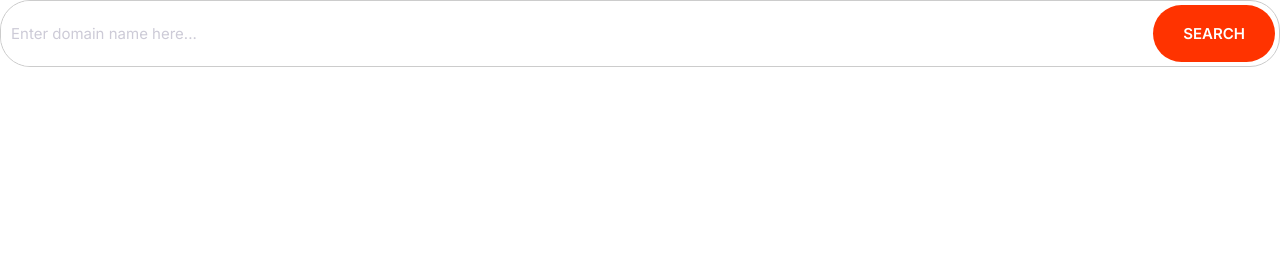
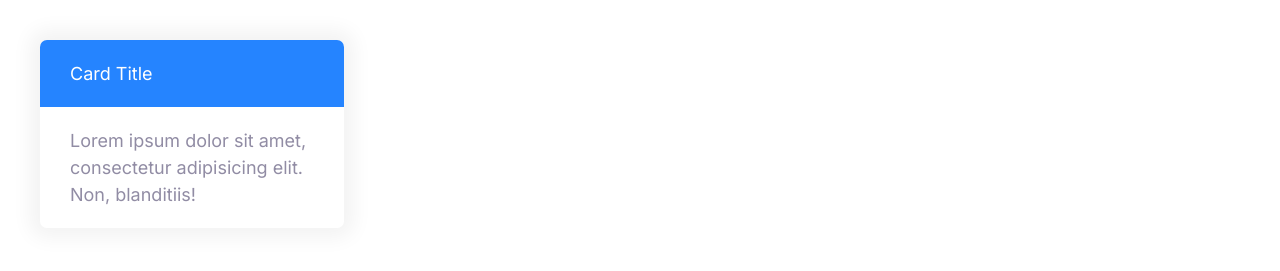
Before and after one commit to Khamoor/web_hosting, a plain HTML site: page index.html in a window 1280 px wide. Drawn offline with Linux system fonts and the light colour scheme.

Commit message:
Build the card component.

```diff
--- a/css/styles.css
+++ b/css/styles.css
@@ -276,7 +276,8 @@ a {
   padding: 1.5rem 1rem;
 }
 
-.input-group .btn {
+.input-group,
+.btn {
   margin: 4px;
 }
 
@@ -285,3 +286,26 @@ a {
     font-size: 1.5rem;
   }
 }
+
+/* Cards */
+
+.card {
+  border-radius: 7px;
+  box-shadow: 0 0 20px 10px #f3f3f3;
+  overflow: hidden;
+}
+
+.card__header,
+.card__body {
+  padding: 2rem 3rem;
+}
+
+.card--primary .card__header {
+  background-color: var(--color-primary);
+  color: #fff;
+}
+
+.card--secondary .card__header {
+  background-color: var(--color-secondary);
+  color: #fff;
+}
--- a/index.html
+++ b/index.html
@@ -13,9 +13,13 @@
 </head>
 
 <body>
-    <div class="input-group">
-        <input type="text" class="input" placeholder="Enter domain name here..." />
-        <button class="btn btn--accent">Search</button>
+    <div style="width: 30%; padding: 4rem;">
+        <div class="card card--primary">
+            <header class="card__header">Card Title</header>
+            <div class="card__body">
+                Lorem ipsum dolor sit amet, consectetur adipisicing elit. Non, blanditiis!
+            </div>
+        </div>
     </div>
 </body>
 
```
Also changed, not shown: components/cards.html (added, +8 -0 lines).
